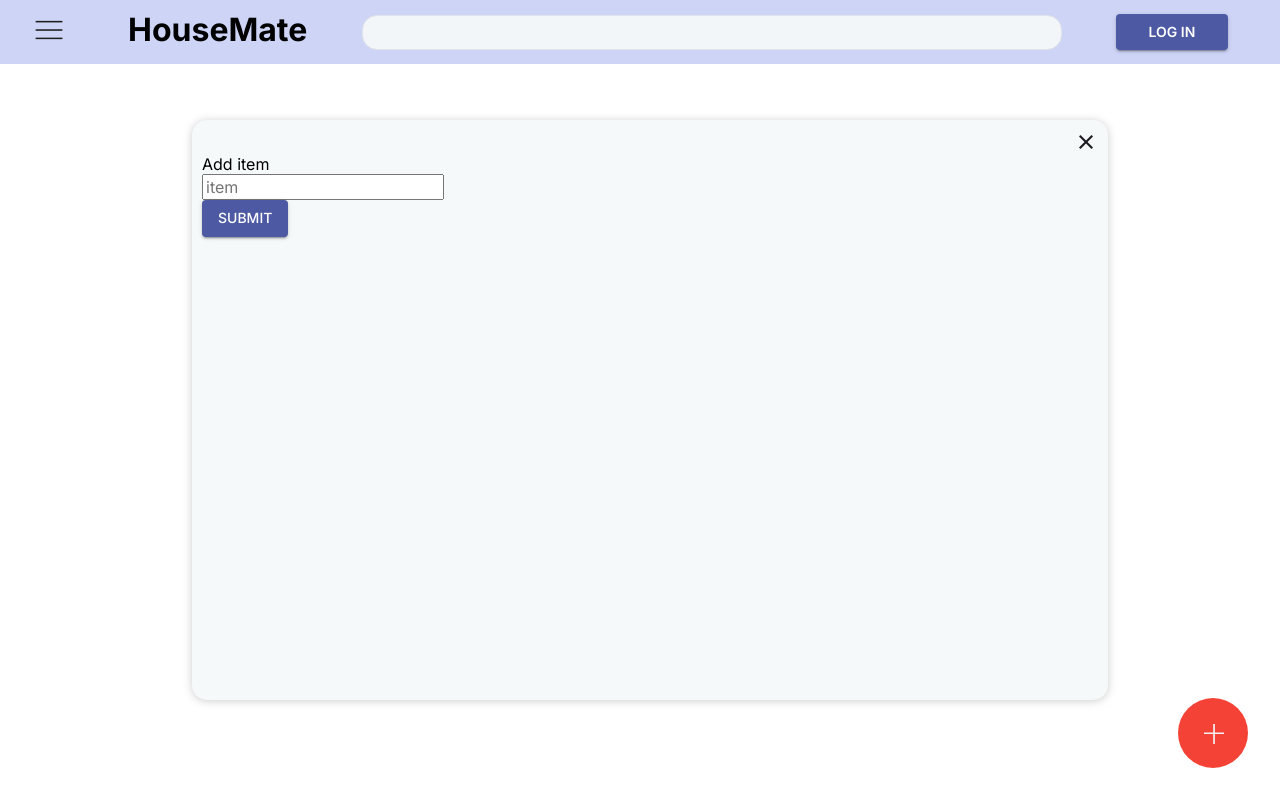
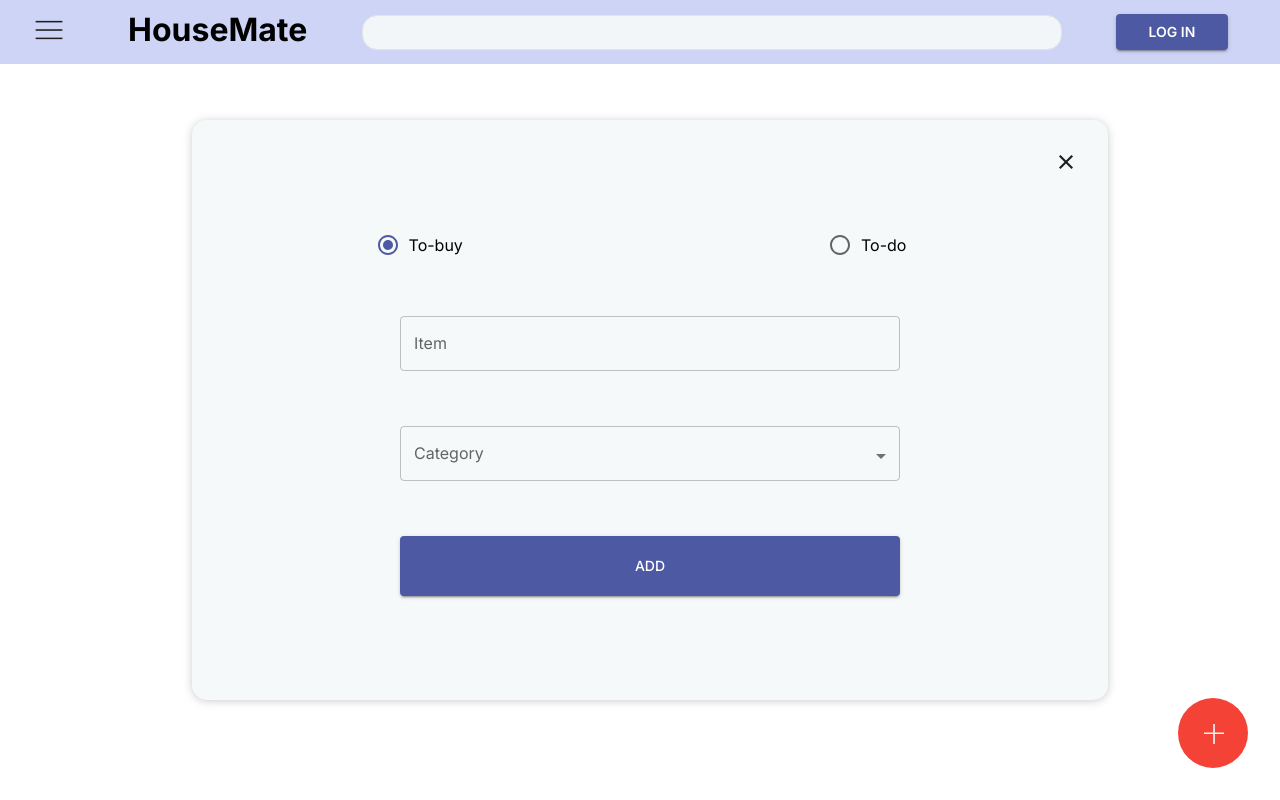
Before and after one commit to yublee71/WEB_HouseMate_FE, a React (Vite) app: page / in a window 1280 px wide. Both pictures are taken after a click on the button 1213 px from the left and 733 px from the top of the page. Built offline with nearby package versions, Linux system fonts and the light colour scheme; no server answers; some icons are missing.

Commit message:
feat: structure the list

```diff
--- a/src/App.jsx
+++ b/src/App.jsx
@@ -35,30 +35,48 @@ const StyledInput = styled.input`
   margin-right: 14px;
 `;
 
+const StyledImg = styled.img`
+  &:hover {
+    cursor: pointer;
+  }
+`;
+
 function App() {
   const groceriesCategories = ["Recurring", "One-off"];
   const choresCategories = ["My Task", "Others' task"];
-  const users = ["Yubeen Lee", "Riku Yano"];
+  const users = ["Yubeen Lee", "Some Rando"];
   const groceriesContent = [[], []];
   const choresContent = [[], []];
-  const [groceries, setGroceries] = useState([
-    { item: "potato", category: groceriesCategories[0] },
-    { item: "avocado", category: groceriesCategories[0] },
-    { item: "towel", category: groceriesCategories[1] },
-  ]);
-  const [chores, setChores] = useState([
-    { item: "clean the oven", owner: users[0] },
-    { item: "take out the garbage", owner: users[1] },
-    { item: "vacuum", owner: users[1] },
-  ]);
+  const [groceries, setGroceries] = useState([]);
+  const [chores, setChores] = useState([]);
   for (let i = 0; i < groceries.length; i++) {
     let t = groceries[i];
     for (let j = 0; j < groceriesCategories.length; j++)
       if (t.category == groceriesCategories[j])
         groceriesContent[j].push(
           <div key={i}>
-            <StyledInput type="checkbox" />
-            {t.item}
+            <div
+              style={{
+                display: "flex",
+                justifyContent: "space-between",
+                alignItems: "center",
+              }}
+            >
+              <div>
+                <StyledInput type="checkbox" />
+                {t.item}
+              </div>
+              <StyledImg
+                src="close.png"
+                alt="close"
+                height="15px"
+                onClick={() => {
+                  const updated = [...groceries];
+                  updated.splice(i, 1);
+                  setGroceries(updated);
+                }}
+              />
+            </div>
             <Divider sx={{ marginTop: "20px" }} />
           </div>
         );
@@ -70,8 +88,28 @@ function App() {
     else j = 1;
     choresContent[j].push(
       <div key={i}>
-        <StyledInput type="checkbox" />
-        {t.item}
+        <div
+          style={{
+            display: "flex",
+            justifyContent: "space-between",
+            alignItems: "center",
+          }}
+        >
+          <div>
+            <StyledInput type="checkbox" />
+            {t.item}
+          </div>
+          <StyledImg
+            src="close.png"
+            alt="close"
+            height="15px"
+            onClick={() => {
+              const updated = [...chores];
+              updated.splice(i, 1);
+              setChores(updated);
+            }}
+          />
+        </div>
         <Divider sx={{ marginTop: "20px" }} />
       </div>
     );
@@ -87,9 +125,12 @@ function App() {
       ></MainSection>
       <AddButton
         groceries={groceries}
-        setgroceries={setGroceries}
+        setGroceries={setGroceries}
+        groceriesCategories={groceriesCategories}
         chores={chores}
         setchores={setChores}
+        choresCategories={choresCategories}
+        users={users}
       ></AddButton>
     </ThemeProvider>
   );
--- a/src/components/addbutton.jsx
+++ b/src/components/addbutton.jsx
@@ -23,7 +23,15 @@ const StyledAddButton = styled("button")(({ theme }) => ({
   },
 }));
 
-export function AddButton({ groceries, setgroceries, chores, setchores }) {
+export function AddButton({
+  groceries,
+  setGroceries,
+  chores,
+  setchores,
+  groceriesCategories,
+  choresCategories,
+  users,
+}) {
   const [isVisible, setisVisible] = useState(false);
   return (
     <>
@@ -38,9 +46,12 @@ export function AddButton({ groceries, setgroceries, chores, setchores }) {
         <AddSection
           setVisibility={setisVisible}
           groceries={groceries}
-          setgroceries={setgroceries}
+          setGroceries={setGroceries}
           chores={chores}
           setchores={setchores}
+          groceriesCategories={groceriesCategories}
+          choresCategories={choresCategories}
+          users={users}
         />
       )}
     </>
--- a/src/components/addsection.jsx
+++ b/src/components/addsection.jsx
@@ -1,6 +1,16 @@
 import styled from "styled-components";
 import { useState } from "react";
-import { Button } from "@mui/material";
+import {
+  Button,
+  FormControl,
+  FormControlLabel,
+  InputLabel,
+  MenuItem,
+  Radio,
+  RadioGroup,
+  Select,
+  TextField,
+} from "@mui/material";
 
 const StyledAddSection = styled.section`
   position: fixed;
@@ -14,18 +24,51 @@ const StyledAddSection = styled.section`
   padding: 10px;
   display: flex;
   flex-direction: column;
+  justify-content: center;
+  gap: 50px;
   img {
     &:hover {
       cursor: pointer;
     }
-    align-self: flex-end;
+    position: absolute;
+    right: 30px;
+    top: 30px;
+  }
+`;
+
+const StyledForm = styled.form`
+  display: flex;
+  flex-direction: column;
+  align-items: center;
+  gap: 50px;
+  * {
+    width: 500px;
+    box-sizing: border-box;
+    height: 60px;
   }
 `;
 
 export function AddSection(props) {
   let setVisibility = props.setVisibility;
   let groceries = props.groceries;
-  let setgroceries = props.setgroceries;
+  let chores = props.chores;
+  let setGroceries = props.setGroceries;
+  let setchores = props.setchores;
+  let groceriesCategories = props.groceriesCategories;
+  let choresCategories = props.choresCategories;
+  let users = props.users;
+  const [maincategory, setMaincategory] = useState("To-buy");
+  const [subcategory, setSubcategory] = useState("");
+  const [owner, setOwner] = useState("");
+  const handleMaincategoryChange = (e) => {
+    setMaincategory(e.target.value);
+  };
+  const handleSubcategoryChange = (e) => {
+    setSubcategory(e.target.value);
+  };
+  const handleOwnerChange = (e) => {
+    setOwner(e.target.value);
+  };
   return (
     <StyledAddSection>
       <img
@@ -36,22 +79,100 @@ export function AddSection(props) {
           setVisibility(false);
         }}
       />
-      <form
+      <RadioGroup
+        area-labelledby="main-category"
+        defaultValue="To-buy"
+        name="main-category-group"
+        sx={{
+          display: "flex",
+          flexDirection: "row",
+          justifyContent: "space-around",
+        }}
+        value={maincategory}
+        onChange={handleMaincategoryChange}
+      >
+        <FormControlLabel
+          value="To-buy"
+          control={<Radio />}
+          label="To-buy"
+        ></FormControlLabel>
+        <FormControlLabel
+          value="To-do"
+          control={<Radio />}
+          label="To-do"
+        ></FormControlLabel>
+      </RadioGroup>
+
+      <StyledForm
         action=""
         method="GET"
         onSubmit={(event) => {
           event.preventDefault();
           const new_item = event.target.item.value;
-          setgroceries([...groceries, { item: new_item }]);
+          if (maincategory == "To-buy")
+            setGroceries([
+              ...groceries,
+              { item: new_item, category: subcategory },
+            ]);
+          else if (maincategory == "To-do")
+            setchores([...chores, { item: new_item, owner: owner }]);
           setVisibility(false);
         }}
       >
-        <label htmlFor="item">Add item</label>
-        <input type="text" id="item" name="item" placeholder="item" required />
+        <TextField
+          label="Item"
+          type="text"
+          id="item"
+          size="medium"
+          sx={{
+            "& .MuiFormLabel-asterisk": { display: "none" },
+          }}
+          name="item"
+          required
+        ></TextField>
+        <FormControl>
+          {maincategory == "To-buy" ? (
+            <>
+              <InputLabel id="subcategory">Category</InputLabel>
+              <Select
+                labelId="subcategory"
+                id="subcategory-select"
+                label="subcategory"
+                value={subcategory}
+                size="medium"
+                onChange={handleSubcategoryChange}
+                required
+              >
+                <MenuItem value={groceriesCategories[0]}>
+                  {groceriesCategories[0]}
+                </MenuItem>
+                <MenuItem value={groceriesCategories[1]}>
+                  {groceriesCategories[1]}
+                </MenuItem>
+              </Select>
+            </>
+          ) : (
+            <>
+              <InputLabel id="owner">Owner</InputLabel>
+              <Select
+                labelId="owner"
+                id="owner-select"
+                label="owner"
+                value={owner}
+                size="medium"
+                onChange={handleOwnerChange}
+                required
+              >
+                <MenuItem value={users[0]}>{users[0]}</MenuItem>
+                <MenuItem value={users[1]}>{users[1]}</MenuItem>
+              </Select>
+            </>
+          )}
+        </FormControl>
         <Button type="submit" variant="contained">
-          submit
+          Add
         </Button>
-      </form>
+      </StyledForm>
     </StyledAddSection>
   );
 }
--- a/src/components/section.jsx
+++ b/src/components/section.jsx
@@ -86,7 +86,6 @@ export function Section({ title, categories, content }) {
       <TabPanel value={value} index={1}>
         {content[1]}
       </TabPanel>
-      {/* <StyledUl>{lis}</StyledUl> */}
     </StyledSection>
   );
 }
```
